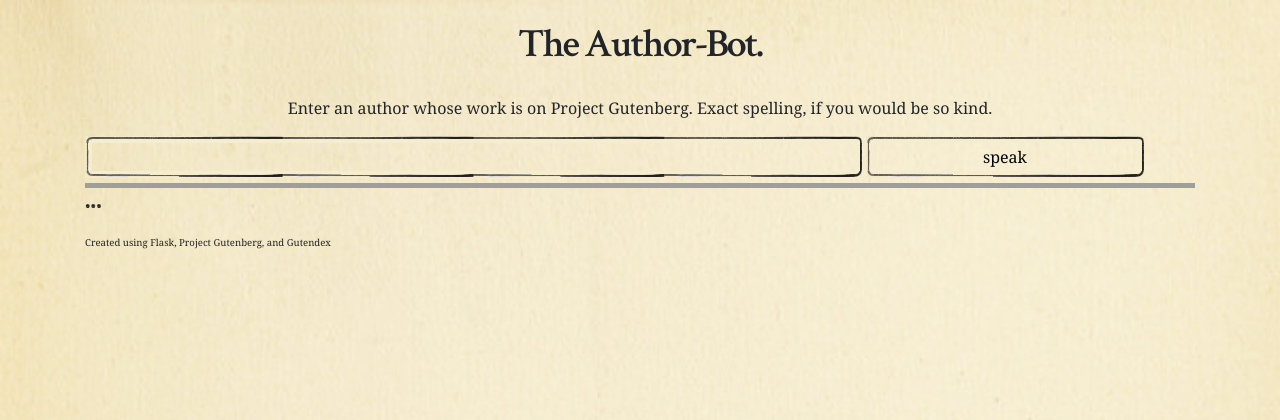
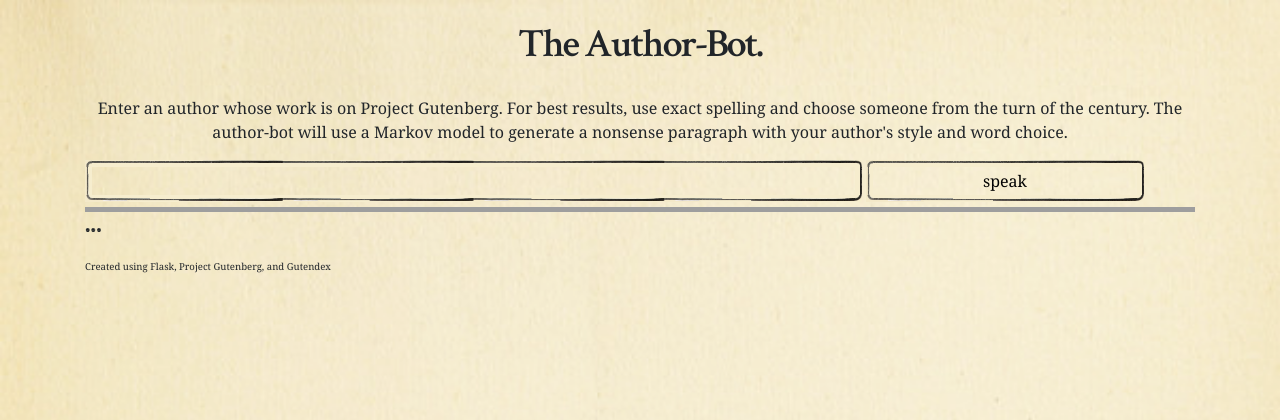
Before and after one commit to adorali-alt/Author-bot, a Flask app: page / in a window 1280 px wide. Shown: the top 420 px of the page. Run offline with Flask 2, Linux system fonts and the light colour scheme; some libraries are stand-ins or nearby versions; grey boxes are pictures that could not be loaded.

Commit message:
change text

```diff
--- a/app.py
+++ b/app.py
@@ -187,11 +187,7 @@ def empty():
         query = author_name.lower().replace(' ', '%20')
         # fetch book list
         try:
-
-            speech = "trying"
             response = requests.get(GUT_URL_TEMPLATE + query).content
-
-            speech = "tried"
 
             # return first valid book
             raw_text = find_text(json.loads(response.decode("utf-8"))["results"], author_name.lower())
--- a/templates/empty.html
+++ b/templates/empty.html
@@ -3,7 +3,9 @@
 
 {% block header %}
 <h1>The {% block name %}{{sample["author_name"]}}{% endblock %}-Bot.</h1>
-<p class="instruc">Enter an author whose work is on Project Gutenberg. Exact spelling, if you would be so kind.</p>
+<p class="instruc">Enter an author whose work is on Project Gutenberg. For best results, use exact spelling and choose
+    someone from the turn of the century. The author-bot will use a Markov model to generate a nonsense paragraph with
+    your author's style and word choice.</p>
 {% endblock %}
 
 
```
Also changed, not shown: __init__.py (deleted, +0 -32 lines).
